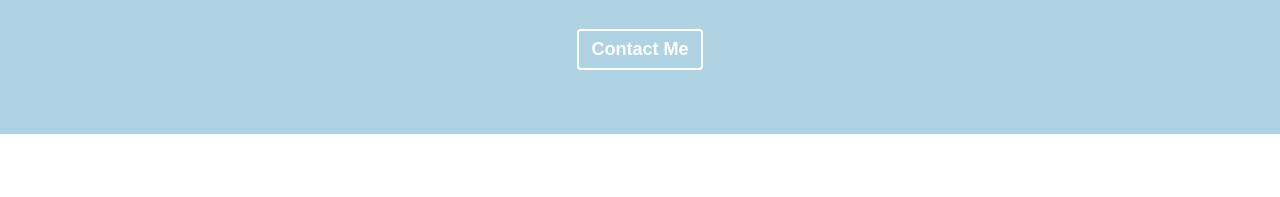
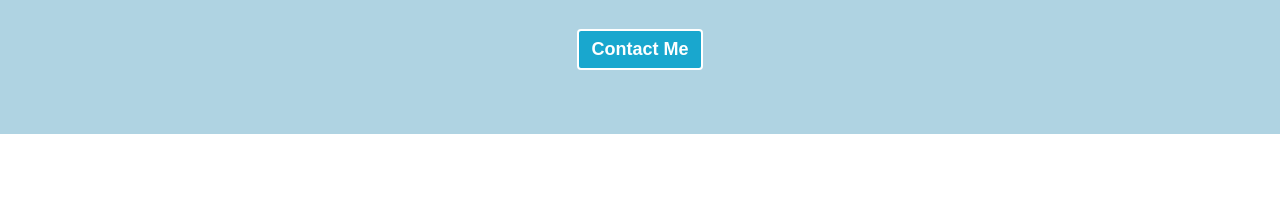
Before and after one commit to Woojin-Shin6464/portfolio-clone, a plain HTML site: page index.html in a window 1280 px wide. In both pictures the pointer is over the button "Contact Me". Shown: the part 548-745 px from the top of the page. Drawn offline with Linux system fonts and the light colour scheme.

Commit message:
Fix: css home__contact

```diff
--- a/style.css
+++ b/style.css
@@ -177,6 +177,10 @@ p {
   padding: 8px 12px;
   border: 2px solid var(--color-white);
   border-radius: var(--size-border-radius);
+}
+
+.home__contact:hover {
+  background-color: var(--color-blue-green);
 }
 
 /* Section common */
```
